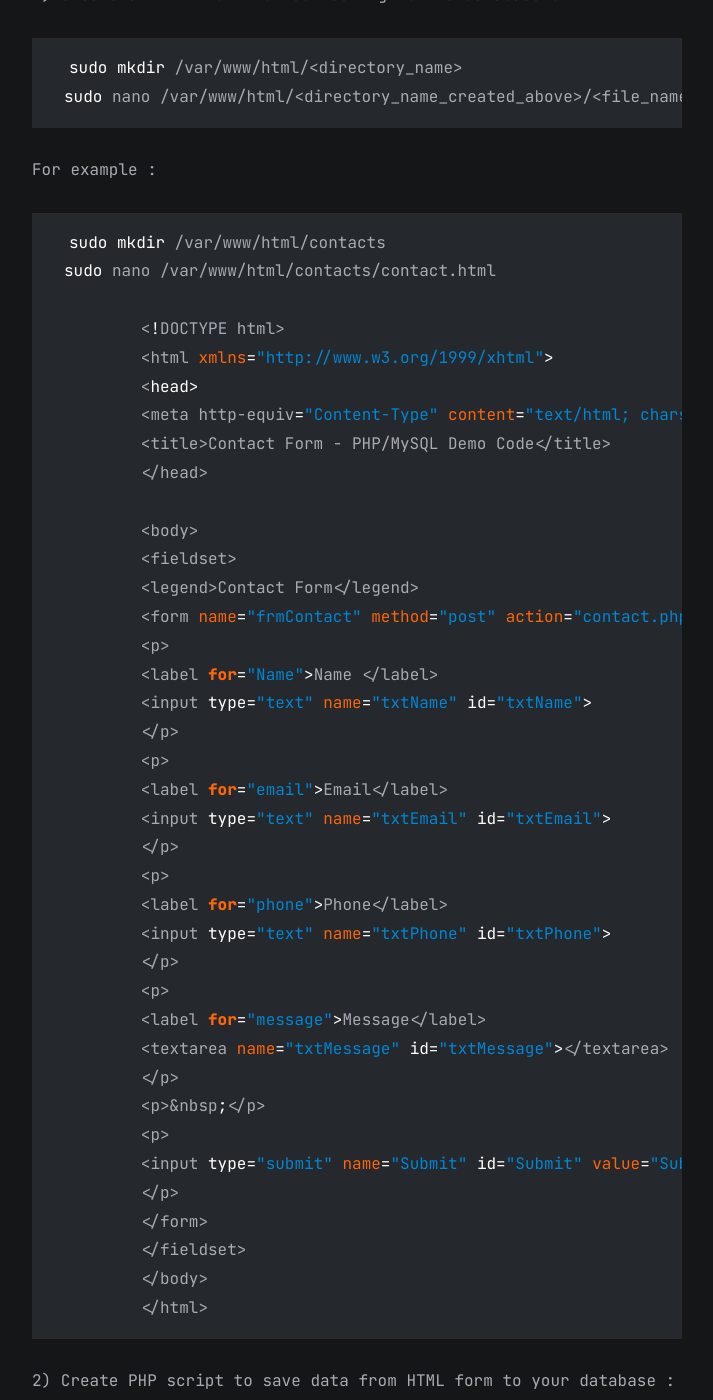
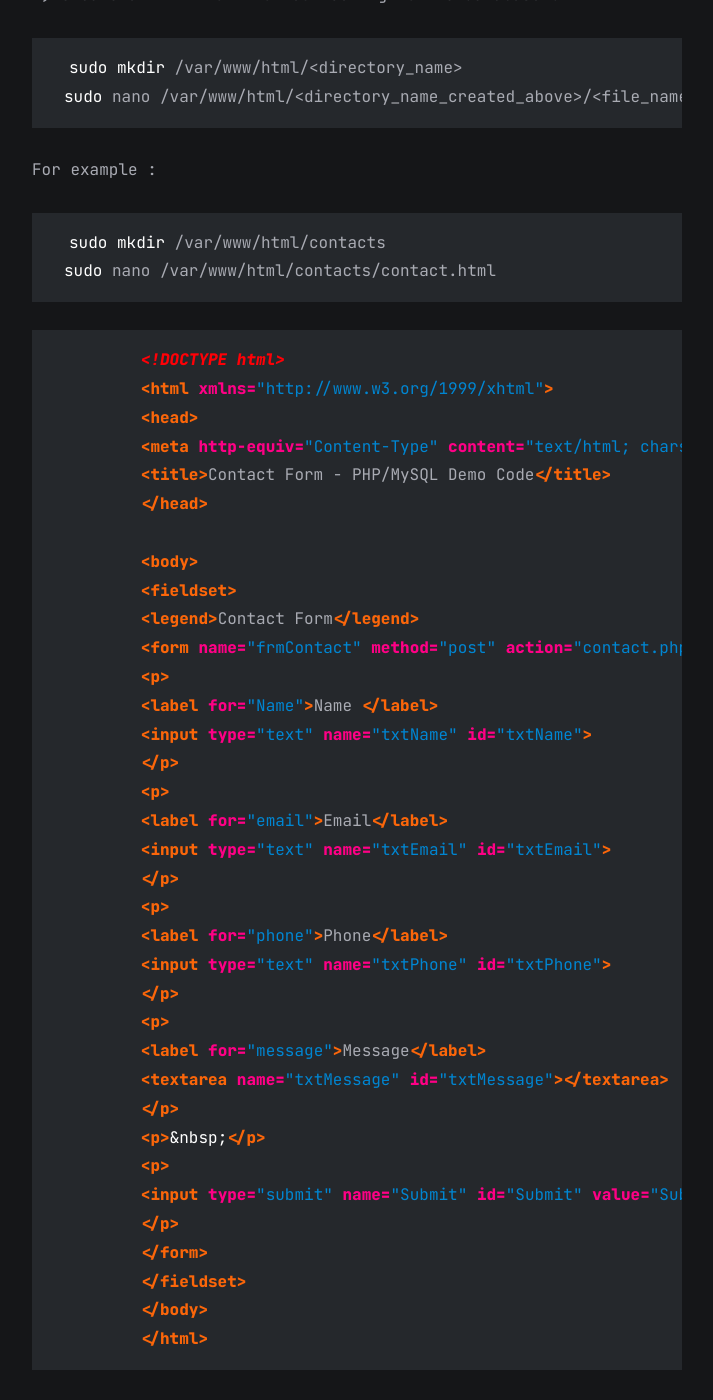
Before and after one commit to faridarif/faridarif.github.io, a Jekyll site: the page built from all_collections/_posts/2023-07-09-Configure-LAMP-on-RedHat-Linux.md, in a window 1280 px wide and 1400 px high, scrolled down 5450 px. Shown: the whole window, without its empty margins (283-996 px from the left). Built offline with Jekyll 4.4.1, drawn with Linux system fonts in a browser that asks for light colours; some of the changed text lies outside the part shown.

Commit message:
Update 2023-07-09-Configure-LAMP-on-RedHat-Linux.md

````diff
--- a/all_collections/_posts/2023-07-09-Configure-LAMP-on-RedHat-Linux.md
+++ b/all_collections/_posts/2023-07-09-Configure-LAMP-on-RedHat-Linux.md
@@ -123,7 +123,8 @@ For example :
 ```bash
 sudo mkdir /var/www/html/contacts
 sudo nano /var/www/html/contacts/contact.html
-
+```
+```html
 	<!DOCTYPE html>
 	<html xmlns="http://www.w3.org/1999/xhtml">
 	<head>
@@ -168,7 +169,8 @@ sudo nano /var/www/html/<directory_name>/<file_name>.php
 For example :
 ```bash
 sudo nano /var/www/html/contacts/contact.php
-
+```
+```php
 	<?php
 	// database connection code
 	// $con = mysqli_connect('localhost', 'database_user', 'database_password','database');
````
